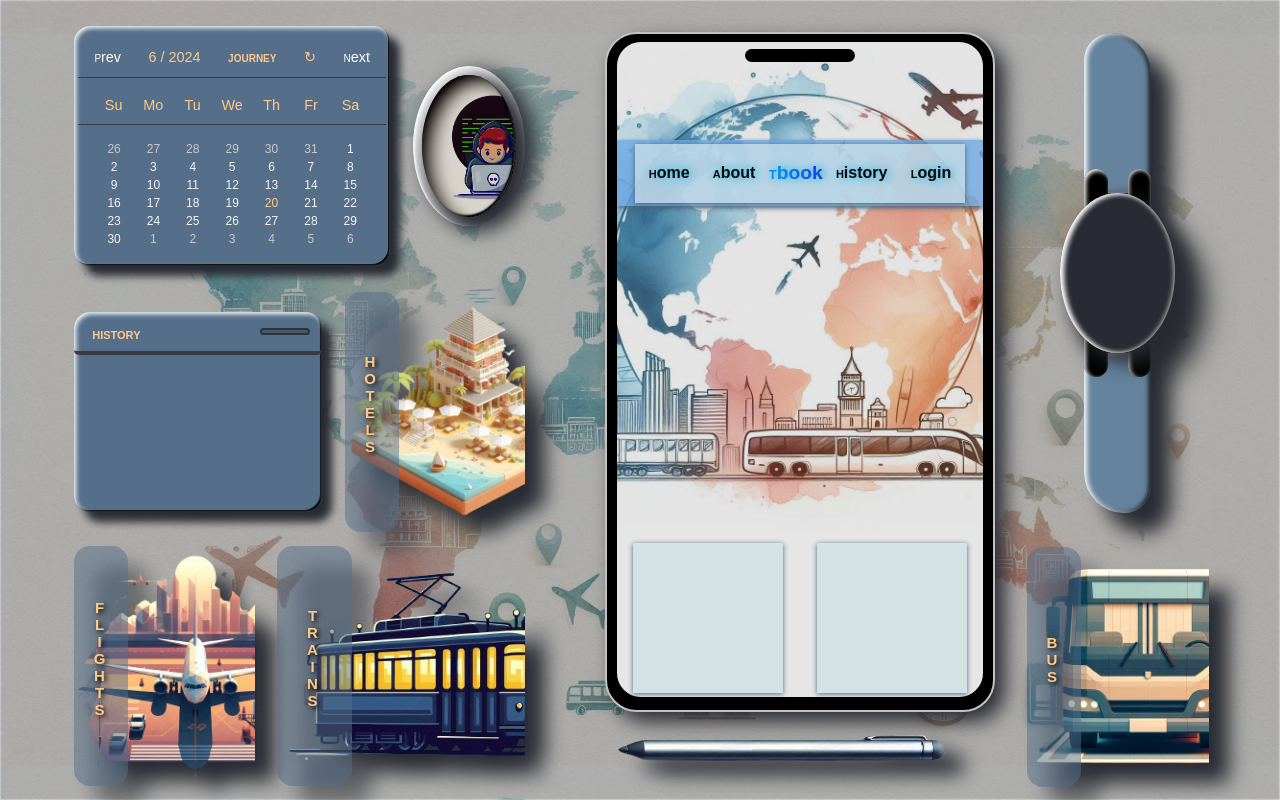
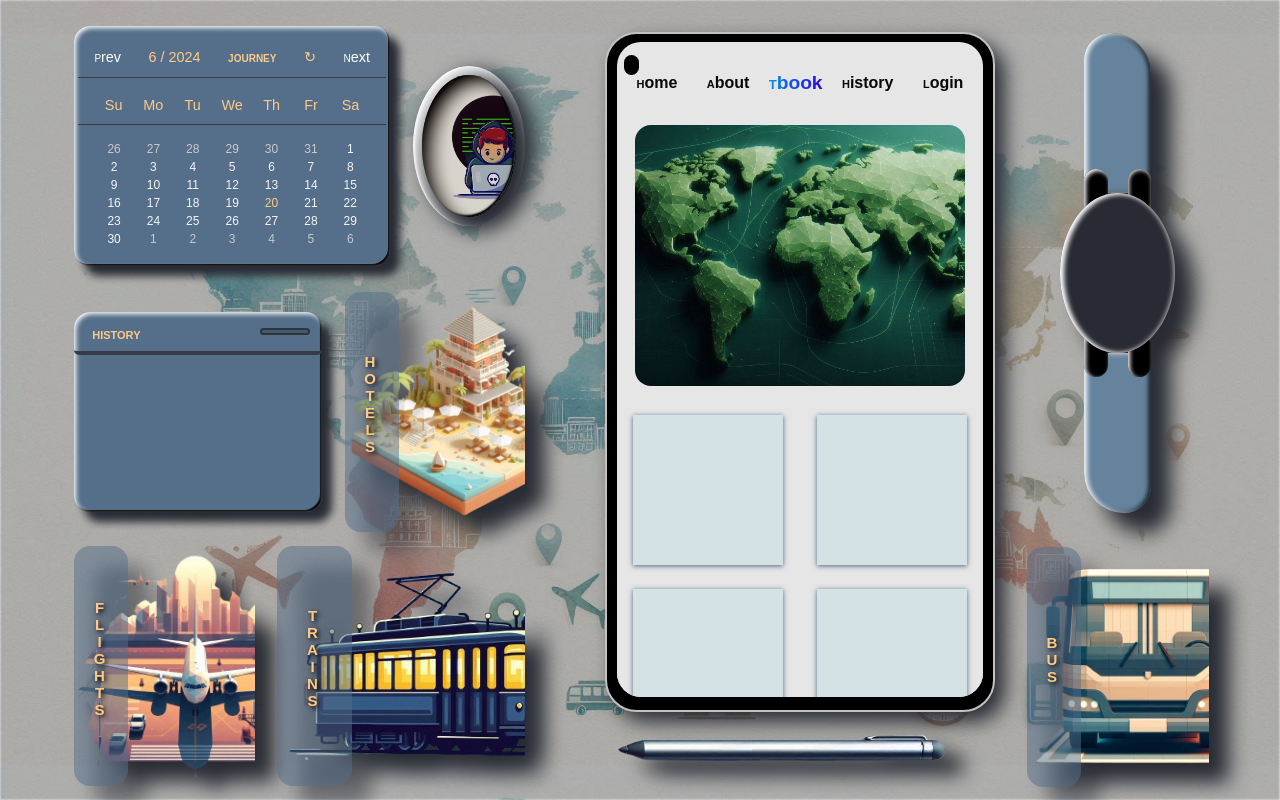
Before and after one commit to ashx010/TBook, a Django app: template templates/index.html in a window 1280 px wide. Run offline with Django 4.2, Linux system fonts and the light colour scheme; the template is opened without the code that fills it, so the values that code supplies are empty.

Commit message:
change tab to new design, add new images, add logoclick commit

```diff
--- a/static/style.css
+++ b/static/style.css
@@ -1,24 +1,30 @@
-*, ::after, ::before {
+*,
+::after,
+::before {
     box-sizing: border-box;
 }
-body{
+
+body {
     font-family: Arial, sans-serif;
     background-color: #c5d4fb;
     background: url('background1.png') center center fixed;
     background-size: contain;
     transition: background .5s ease-in-out;
 }
-body.change-background{
-    background: url('background2.png') center center fixed;
+
+body.change-background {
+    background: url('background-index-4.png') center center fixed;
     background-size: contain;
 }
-.sidenav-left{
+
+.sidenav-left {
     width: 40%;
     display: flex;
     justify-content: center;
     flex-direction: column;
 }
-.sidenav-right{
+
+.sidenav-right {
     width: 15%;
     display: flex;
     justify-content: space-between;
@@ -26,7 +32,8 @@
     margin: 1% 0;
     align-items: center;
 }
-.mainscreen{
+
+.mainscreen {
     width: 32%;
     display: flex;
     justify-content: center;
@@ -35,7 +42,8 @@
     align-items: center;
     gap: 1rem;
 }
-.screenparent{
+
+.screenparent {
     width: 95%;
     height: 85vh;
     padding-top: 2%;
@@ -46,29 +54,37 @@
     background-color: black;
     filter: drop-shadow(10px 10px 10px #282b33);
 }
-.scr-cont-nav-2{
+
+.scr-cont-nav-2 {
     width: 100%;
     height: 5vh;
     background: url(pen.png) no-repeat center center;
     background-size: contain;
-    filter: drop-shadow(20px 15px 10px #282b33);;
+    filter: drop-shadow(20px 15px 10px #282b33);
+    ;
 
 }
+
 .background-main-image {
     position: absolute;
     top: 0;
     left: 0;
     width: 100%;
     height: 100%;
-    background-color: rgba(0, 0, 0, 0.3); /* or any color you prefer */
+    background-color: rgba(0, 0, 0, 0.3);
+    /* or any color you prefer */
     background-blend-mode: darken;
-    filter: blur(1px); /* Adjust blur level */
-    z-index: -2; /* Behind everything */
+    filter: blur(1px);
+    /* Adjust blur level */
+    z-index: -2;
+    /* Behind everything */
 }
-.div-1{
+
+.div-1 {
     width: 100%;
 }
-.div-2{
+
+.div-2 {
     display: flex;
     flex-direction: row;
     width: 100%;
@@ -76,7 +92,8 @@
     justify-content: center;
     gap: 1rem;
 }
-.sidenav-navitem-1{
+
+.sidenav-navitem-1 {
     width: 90%;
     padding: 5px;
     height: 35vh;
@@ -85,7 +102,8 @@
     justify-content: space-between;
     align-items: center;
 }
-.sidenav-navitem-2{
+
+.sidenav-navitem-2 {
     width: 90%;
     padding: 5px;
     height: 30vh;
@@ -94,7 +112,8 @@
     justify-content: space-between;
     align-items: center;
 }
-.sidenav-navitem-3{
+
+.sidenav-navitem-3 {
     width: 90%;
     padding: 5px;
     height: 32vh;
@@ -103,7 +122,8 @@
     justify-content: space-between;
     align-items: center;
 }
-.sidenav-navitem-1 .journey-calendar{
+
+.sidenav-navitem-1 .journey-calendar {
     height: 30vh;
     width: 70%;
     filter: drop-shadow(10px 10px 4px #282b33);
@@ -118,7 +138,7 @@
     align-items: center;
 }
 
-.sidenav-navitem-1 .profile{
+.sidenav-navitem-1 .profile {
     width: 25%;
     height: 20vh;
     padding: 2%;
@@ -132,7 +152,8 @@
     z-index: 100;
     cursor: pointer;
 }
-.sidenav-navitem-1 .profile-pic{
+
+.sidenav-navitem-1 .profile-pic {
     width: 100%;
     height: 100%;
     border-radius: 50%;
@@ -143,7 +164,8 @@
     cursor: pointer;
     mix-blend-mode: difference;
 }
-.sidenav-navitem-3 .airplane{
+
+.sidenav-navitem-3 .airplane {
     height: 30vh;
     width: 40%;
     background-image: url("airplane.png");
@@ -152,7 +174,8 @@
     position: relative;
     cursor: pointer;
 }
-.sidenav-navitem-3 .train{
+
+.sidenav-navitem-3 .train {
     height: 30vh;
     width: 55%;
     background-image: url("tram.png");
@@ -161,7 +184,8 @@
     position: relative;
     cursor: pointer;
 }
-.sidenav-navitem-2 .hotel{
+
+.sidenav-navitem-2 .hotel {
     height: 30vh;
     width: 40%;
     background-image: url("hotel.png");
@@ -170,7 +194,8 @@
     position: relative;
     cursor: pointer;
 }
-.sidenav-navitem-2 .recent_trans{
+
+.sidenav-navitem-2 .recent_trans {
     height: 25vh;
     width: 55%;
     filter: drop-shadow(10px 10px 4px #282b33);
@@ -183,7 +208,8 @@
     gap: 0.5rem;
     position: relative;
 }
-.sidenav-navitem-2 .recent_trans .recent_trans-section1{
+
+.sidenav-navitem-2 .recent_trans .recent_trans-section1 {
     border-bottom: 4px solid #373b46;
     border-radius: 5px;
     font-size: 1rem;
@@ -192,11 +218,12 @@
     padding: .5rem 3.2rem .2rem 1rem;
     position: relative;
 }
-.sidenav-navitem-2 .recent_trans .recent_trans-section1 p{
+
+.sidenav-navitem-2 .recent_trans .recent_trans-section1 p {
     margin: 1%;
 }
 
-.sidenav-navitem-2 .recent_trans .recent_trans-section1::before{
+.sidenav-navitem-2 .recent_trans .recent_trans-section1::before {
     content: "";
     position: absolute;
     top: 40%;
@@ -208,7 +235,10 @@
     border-radius: 5px;
 }
 
-.sidenav-navitem-3 .airplane .desc-layer, .sidenav-navitem-3 .train .desc-layer, .sidenav-right .bus-right .desc-layer, .sidenav-navitem-2 .hotel .desc-layer{
+.sidenav-navitem-3 .airplane .desc-layer,
+.sidenav-navitem-3 .train .desc-layer,
+.sidenav-right .bus-right .desc-layer,
+.sidenav-navitem-2 .hotel .desc-layer {
     width: 30%;
     height: 100%;
     background-color: rgb(85 111 138 / 50%);
@@ -227,17 +257,25 @@
     flex-direction: column;
     text-shadow: 2px 2px 5px black;
 }
+
 .vertical-text {
     writing-mode: vertical-rl;
     text-orientation: upright;
 }
-.sidenav-navitem-3 .train:hover .desc-layer, .sidenav-navitem-3 .airplane:hover .desc-layer, .sidenav-right .bus-right:hover .desc-layer, .sidenav-navitem-2 .hotel:hover .desc-layer {
+
+.sidenav-navitem-3 .train:hover .desc-layer,
+.sidenav-navitem-3 .airplane:hover .desc-layer,
+.sidenav-right .bus-right:hover .desc-layer,
+.sidenav-navitem-2 .hotel:hover .desc-layer {
     width: 100%;
     writing-mode: unset;
     text-orientation: unset;
 }
 
-.sidenav-navitem-3 .airplane .desc-layer .desc-layer-heading, .sidenav-navitem-3 .train .desc-layer .desc-layer-heading, .sidenav-right .bus-right .desc-layer .desc-layer-heading, .sidenav-navitem-2 .hotel .desc-layer .desc-layer-heading{
+.sidenav-navitem-3 .airplane .desc-layer .desc-layer-heading,
+.sidenav-navitem-3 .train .desc-layer .desc-layer-heading,
+.sidenav-right .bus-right .desc-layer .desc-layer-heading,
+.sidenav-navitem-2 .hotel .desc-layer .desc-layer-heading {
     font-size: 1.3rem;
     font-weight: 600;
     margin: 1%;
@@ -245,7 +283,11 @@
     color: #fec987;
     font-variant: unicase;
 }
-.sidenav-navitem-3 .airplane .desc-layer .desc-layer-content, .sidenav-navitem-3 .train .desc-layer .desc-layer-content, .sidenav-right .bus-right .desc-layer .desc-layer-content, .sidenav-navitem-2 .hotel .desc-layer .desc-layer-content{
+
+.sidenav-navitem-3 .airplane .desc-layer .desc-layer-content,
+.sidenav-navitem-3 .train .desc-layer .desc-layer-content,
+.sidenav-right .bus-right .desc-layer .desc-layer-content,
+.sidenav-navitem-2 .hotel .desc-layer .desc-layer-content {
     font-size: 1rem;
     font-weight: 400;
     margin: 1%;
@@ -254,31 +296,38 @@
     text-transform: capitalize;
     display: none;
 }
-.sidenav-navitem-3 .airplane:hover .desc-layer .desc-layer-content, .sidenav-navitem-3 .train:hover .desc-layer .desc-layer-content, .sidenav-right .bus-right:hover .desc-layer .desc-layer-content, .sidenav-navitem-2 .hotel:hover .desc-layer .desc-layer-content{
+
+.sidenav-navitem-3 .airplane:hover .desc-layer .desc-layer-content,
+.sidenav-navitem-3 .train:hover .desc-layer .desc-layer-content,
+.sidenav-right .bus-right:hover .desc-layer .desc-layer-content,
+.sidenav-navitem-2 .hotel:hover .desc-layer .desc-layer-content {
     opacity: 1;
     display: block;
 }
 
-.mainscreen .screencontent{
+.mainscreen .screencontent {
     width: 95%;
     height: 98%;
     border-radius: 1.5rem;
-    background-color: rgb(60, 60, 60);
+    background-color: rgb(255, 255, 255);
+    filter: brightness(0.9);
     position: relative;
     overflow: hidden;
 }
-.mainscreen .screencontent::before{
+
+.mainscreen .screencontent::before {
     content: "";
     position: absolute;
-    top: 1%;
-    left: 35%;
-    width: 30%;
-    height: 2%;
+    top: 2%;
+    left: 2%;
+    width: 4%;
+    height: 3%;
     border-radius: 1rem;
     background-color: black;
     z-index: 100;
 }
-.sidenav-right .bus-right{
+
+.sidenav-right .bus-right {
     background-image: url("bus.png");
     background-size: cover;
     filter: drop-shadow(20px 20px 10px #282b33);
@@ -287,7 +336,8 @@
     position: relative;
     cursor: pointer;
 }
-.sidenav-right .watch-right{
+
+.sidenav-right .watch-right {
     filter: drop-shadow(20px 20px 10px #282b33);
     width: 100%;
     height: 65vh;
@@ -296,7 +346,8 @@
     align-items: center;
     flex-direction: column;
 }
-.watch-right .watch-parent{
+
+.watch-right .watch-parent {
     width: 60%;
     height: 20vh;
     padding: 10%;
@@ -305,11 +356,11 @@
     border-radius: 50%;
     box-shadow: 4px 1px 5px white inset, -1px 0px 5px #c5c1c1 inset;
     background-color: #282b33;
-    filter: drop-shadow(10px 10px 10px #282b33);
     position: relative;
     z-index: 100;
 }
-.watch-right .watch-right-strap-top{
+
+.watch-right .watch-right-strap-top {
     width: 35%;
     height: 20vh;
     background-color: #65839d;
@@ -318,7 +369,8 @@
     border-radius: 2rem 3rem 1rem 1rem;
     z-index: 1;
 }
-.watch-right .watch-right-strap-down{
+
+.watch-right .watch-right-strap-down {
     width: 35%;
     height: 20vh;
     background-color: #65839d;
@@ -327,7 +379,8 @@
     border-radius: 1rem 1rem 2rem 3rem;
     z-index: 1;
 }
-.watch-right .watch-right-strap-top::before{
+
+.watch-right .watch-right-strap-top::before {
     content: "";
     position: absolute;
     bottom: -15%;
@@ -339,7 +392,8 @@
     z-index: 1;
     box-shadow: 1px 1px 4px white inset;
 }
-.watch-right .watch-right-strap-down::before{
+
+.watch-right .watch-right-strap-down::before {
     content: "";
     position: absolute;
     top: -15%;
@@ -351,7 +405,8 @@
     z-index: 1;
     box-shadow: 2px 2px 4px white inset;
 }
-.watch-right .watch-right-strap-top::after{
+
+.watch-right .watch-right-strap-top::after {
     content: "";
     position: absolute;
     bottom: -15%;
@@ -363,7 +418,7 @@
     box-shadow: 2px 2px 4px white inset;
 }
 
-.watch-right .watch-right-strap-down::after{
+.watch-right .watch-right-strap-down::after {
     content: "";
     position: absolute;
     top: -15%;
@@ -375,7 +430,8 @@
     box-shadow: 2px 2px 4px white inset;
 }
 
-.journey-calendar .calendar_list-heading, .journey-calendar .calendar_list-days{
+.journey-calendar .calendar_list-heading,
+.journey-calendar .calendar_list-days {
     list-style: none;
     display: flex;
     justify-content: space-between;
@@ -387,17 +443,18 @@
     border-bottom: 1px solid #373b46;
     font-size: 0.9rem;
     text-align: center;
-    -webkit-user-select: none; /*no copy*/
+    -webkit-user-select: none;
+    /*no copy*/
     -moz-user-select: none;
     -ms-user-select: none;
     user-select: none;
 }
 
-.calendar_list-days li{
+.calendar_list-days li {
     width: 14%;
 }
 
-.journey-calendar .calendar_list-dates{
+.journey-calendar .calendar_list-dates {
     list-style: none;
     display: grid;
     width: 100%;
@@ -411,20 +468,23 @@
     grid-template-columns: 1fr 1fr 1fr 1fr 1fr 1fr 1fr;
 }
 
-.calendar_list-dates li.inactive{
+.calendar_list-dates li.inactive {
     color: #c9c9c9;
 }
-.calendar_list-dates li.active{
+
+.calendar_list-dates li.active {
     color: #fec987;
 }
 
-.calendar_list-heading li.prevbtn, .calendar_list-heading li.nextbtn{
+.calendar_list-heading li.prevbtn,
+.calendar_list-heading li.nextbtn {
     cursor: pointer;
     color: white;
     font-variant: unicase;
 }
 
-.calendar_list-heading li.prevbtn:hover, .calendar_list-heading li.nextbtn:hover{
+.calendar_list-heading li.prevbtn:hover,
+.calendar_list-heading li.nextbtn:hover {
     color: #fec987;
 }
 
@@ -454,6 +514,25 @@
     border-radius: 20px;
 }
 
+.sidenav-navitem-3 .airplane.change-background,
+.sidenav-navitem-3 .train.change-background,
+.sidenav-right .bus-right.change-background,
+.sidenav-navitem-2 .hotel.change-background,
+.sidenav-navitem-1 .journey-calendar.change-background,
+.sidenav-navitem-1 .profile.change-background,
+.sidenav-navitem-2 .recent_trans.change-background,
+.sidenav-right .watch-right.change-background {
+    filter: drop-shadow(5px 5px 10px #c1c1c1);
+}
+
+.sidenav-navitem-3 .airplane .desc-layer.change-background,
+.sidenav-navitem-3 .train .desc-layer.change-background,
+.sidenav-right .bus-right .desc-layer.change-background,
+.sidenav-navitem-2 .hotel .desc-layer.change-background {
+    background-color: rgba(76, 76, 76, 0.5);
+    color: whitesmoke;
+}
+
 /* table.table-custom{
     margin-bottom: 5px;
     text-align: center;
@@ -476,40 +555,61 @@
     color: #fec987;
 } */
 
-@media (max-width: 1024px){
+@media (max-width: 1024px) {
     .sidenav-right {
         width: 19%;
     }
+
     .mainscreen {
         width: 40%;
     }
+
     .div-2 {
         gap: unset;
     }
-    .sidenav-navitem-3 .airplane, .sidenav-navitem-3 .train, .sidenav-right .bus-right, .sidenav-navitem-2 .hotel{
+
+    .sidenav-navitem-3 .airplane,
+    .sidenav-navitem-3 .train,
+    .sidenav-right .bus-right,
+    .sidenav-navitem-2 .hotel {
         height: 25vh;
     }
-    .sidenav-right .bus-right{
+
+    .sidenav-right .bus-right {
         width: 80%;
     }
-    .sidenav-navitem-2 .recent_trans .recent_trans-section1{
+
+    .sidenav-navitem-2 .recent_trans .recent_trans-section1 {
         font-size: 0.8rem;
     }
-    .sidenav-navitem-3 .airplane .desc-layer .desc-layer-heading, .sidenav-navitem-3 .train .desc-layer .desc-layer-heading, .sidenav-right .bus-right .desc-layer .desc-layer-heading, .sidenav-navitem-2 .hotel .desc-layer .desc-layer-heading{
+
+    .sidenav-navitem-3 .airplane .desc-layer .desc-layer-heading,
+    .sidenav-navitem-3 .train .desc-layer .desc-layer-heading,
+    .sidenav-right .bus-right .desc-layer .desc-layer-heading,
+    .sidenav-navitem-2 .hotel .desc-layer .desc-layer-heading {
         font-size: 1rem;
     }
-    .sidenav-navitem-3 .airplane .desc-layer .desc-layer-content, .sidenav-navitem-3 .train .desc-layer .desc-layer-content, .sidenav-right .bus-right .desc-layer .desc-layer-content, .sidenav-navitem-2 .hotel .desc-layer .desc-layer-content{
+
+    .sidenav-navitem-3 .airplane .desc-layer .desc-layer-content,
+    .sidenav-navitem-3 .train .desc-layer .desc-layer-content,
+    .sidenav-right .bus-right .desc-layer .desc-layer-content,
+    .sidenav-navitem-2 .hotel .desc-layer .desc-layer-content {
         font-size: 0.7rem;
     }
+
     .sidenav-navitem-1 .profile {
         height: 15vh;
     }
+
     .sidenav-navitem-2 .recent_trans {
         height: 20vh;
     }
-    .journey-calendar .calendar_list-heading, .journey-calendar .calendar_list-days{
+
+    .journey-calendar .calendar_list-heading,
+    .journey-calendar .calendar_list-days {
         font-size: 0.8rem;
     }
+
     .sidenav-navitem-1 .journey-calendar {
         height: 100%;
     }
--- a/templates/index.html
+++ b/templates/index.html
@@ -7,34 +7,32 @@
 		height: 100%;
 		overflow-y: auto;
 		overflow-x: hidden;
-		filter: brightness(0.9);
 	}
 
 	.background-img {
-		background: url("{% static 'background-index-2.png' %}") no-repeat;
+		background: url(/static/background-index-3.png) no-repeat;
     background-size: cover;
     background-position: center;
-		width: 100%;
-		height: 75%;
+    width: 90%;
+    margin: 5%;
+    height: 40%;
     transition: all .5s ease-in-out;
+    border-radius: 1rem;
 	}
 
 	.background-img.change {
-		background: url("{% static 'background-index-1.png' %}") no-repeat;
+		background: url("{% static 'background1.png' %}") no-repeat;
 		background-size: cover;
 		background-position: center;
 	}
 
 	nav {
-		position: absolute;
-		top: 15%;
 		width: 100%;
-		height: 10%;
+    margin-top: 5%;
+    height: 7%;
     display: flex;
     justify-content: center;
     align-items: center;
-		background: rgb(123 188 255 / 80%);
-		box-shadow: 0px 2px 5px #556f8a;
 	}
 
 	ul.navbar-c {
@@ -43,13 +41,11 @@
     display: flex;
     justify-content: space-evenly;
     align-items: center;
-		width: 90%;
+    width: 100%;
     padding: 0;
     color: #090909;
-		background: #e4faffb8;
+    background: #e4faff00;
     height: 90%;
-		box-shadow: 0px 1px 5px #556f8a;
-		text-shadow: 2px 0px 10px #00c9ff;
     font-style: normal;
     font-variant: unicase;
 	}
@@ -64,7 +60,7 @@
 	}
 
 	.nav-item-c:hover {
-		text-shadow: 2px 0px 10px #fec987;
+		text-shadow: 2px 0px 10px #00a6ff;
 	}
 
 	.nav-item-h {
@@ -118,7 +114,6 @@
 {% endblock %}
 {% block content %}
 <div class="container_tab has-scrollbar">
-	<div class="background-img"></div>
 	<nav>
 		<ul class="navbar-c">
 			<li class="nav-item-c">Home</li>
@@ -128,6 +123,10 @@
 			<li class="nav-item-c">Login</li>
 		</ul>
 	</nav>
+	<div class="background-img"></div>
+	<div class="filter-bar">
+
+	</div>
 	<div class="cards-layout">
 		<div class="card-c"></div>
 		<div class="card-c"></div>
@@ -143,6 +142,19 @@
 		$('.navbar-c #nav-logo').on('click', function () {
 			$('.background-img').toggleClass('change');
 			$('body').toggleClass('change-background');
+			$('.sidenav-navitem-3 .airplane').toggleClass('change-background');
+			$('.sidenav-navitem-3 .train').toggleClass('change-background');
+			$('.sidenav-right .bus-right').toggleClass('change-background');
+			$('.sidenav-navitem-2 .hotel').toggleClass('change-background');
+			$('.sidenav-navitem-1 .journey-calendar').toggleClass('change-background');
+			$('.sidenav-navitem-1 .profile').toggleClass('change-background');
+			$('.sidenav-navitem-2 .recent_trans').toggleClass('change-background');
+			$('.sidenav-right .watch-right').toggleClass('change-background');
+			$('.sidenav-navitem-3 .airplane .desc-layer').toggleClass('change-background');
+			$('.sidenav-navitem-3 .train .desc-layer').toggleClass('change-background');
+			$('.sidenav-right .bus-right .desc-layer').toggleClass('change-background');
+			$('.sidenav-navitem-2 .hotel .desc-layer').toggleClass('change-background');
+
 		});
 	});
 
```
Also changed, not shown: static/background-index-3.png (added), static/background-index-4.png (added). Lines whose indentation alone changed are shown as unchanged.
